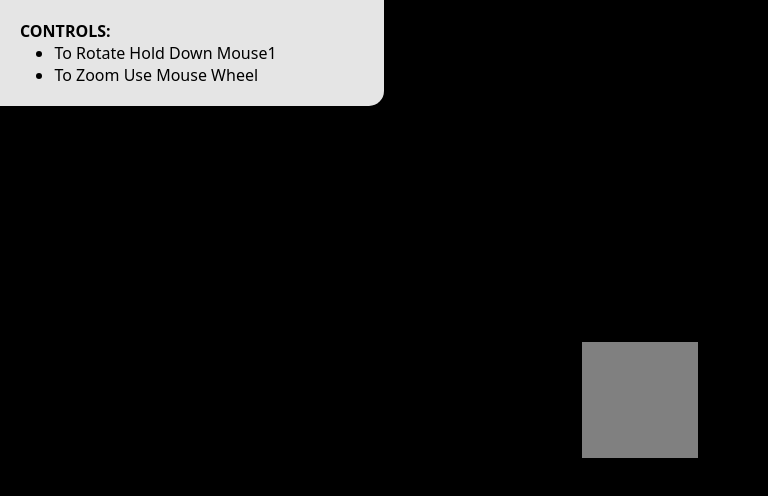
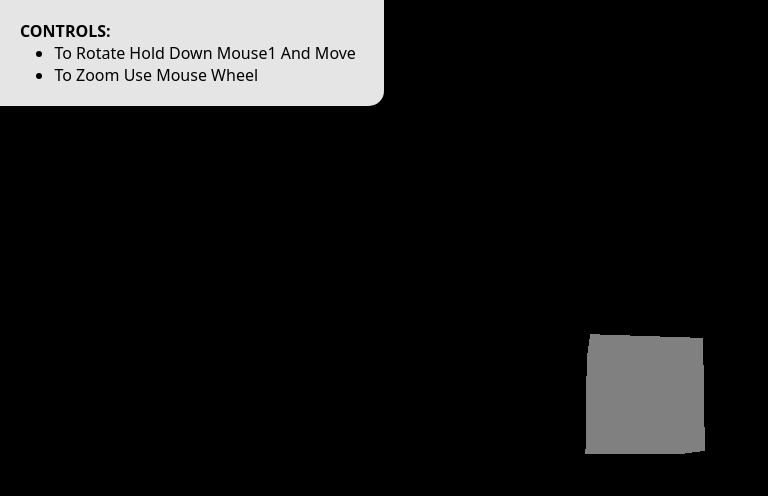
Before and after one commit to NikaPankvelashvili/task_1, a website built with Vite: page index.html in a window 1280 px wide. Shown: the whole page, without its empty margins (0-768 px from the left). Built offline with nearby package versions, Linux system fonts and the light colour scheme.

Commit message:
minor fix

```diff
--- a/index.html
+++ b/index.html
@@ -10,7 +10,7 @@
       <div class="controls">
         CONTROLS:
         <ul>
-          <li>To Rotate Hold Down Mouse1</li>
+          <li>To Rotate Hold Down Mouse1 And Move</li>
           <li>To Zoom Use Mouse Wheel</li>
         </ul>
       </div>
--- a/main.js
+++ b/main.js
@@ -21,7 +21,9 @@ const controls = new OrbitControls( camera, renderer.domElement );
 
 function animate() {
 	requestAnimationFrame( animate );
-  // controls.update();
+  controls.update();
+  cube.rotation.x += 0.01;
+  cube.rotation.y += 0.01;
 	renderer.render( scene, camera );
 }
 animate();
```
